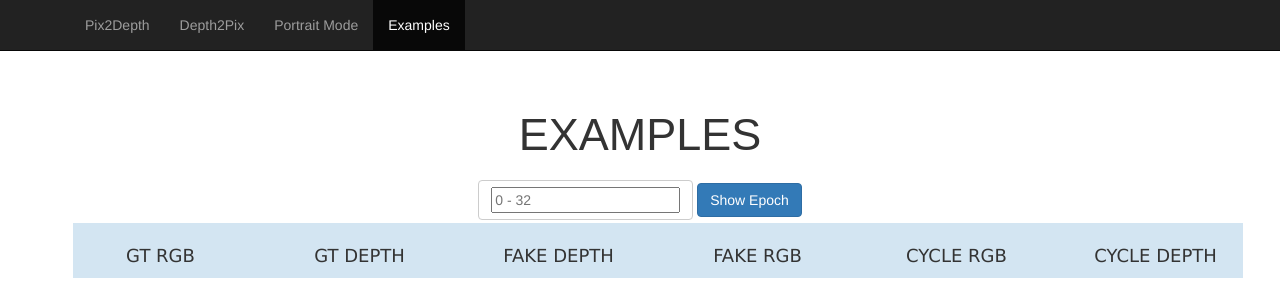
After one commit to gautam678/Pix2Depth, a Flask app: page /examples in a window 1280 px wide. The commit adds this page. Shown: the top 282 px of the page. Run offline with Flask 2, Linux system fonts and the light colour scheme; some libraries are stand-ins or nearby versions.

Commit message:
Example page

```diff
--- a/app.py
+++ b/app.py
@@ -68,6 +68,27 @@ def portrait():
 
     return render_template('client/potrait.html',image_left=img_left,image_right=img_right,options = CONFIG['portrait'])
 
+@app.route("/examples",methods=['GET','POST'])
+def example():
+    epoch = str(22)
+    if request.method == 'POST':
+        epoch = request.form['epoch']
+        epoch = str(min([32, int(epoch)]))
+    path = 'http://www.cs.virginia.edu/~ks6cq/cyclegan-1/output/cyclegan/exp_rgb2dep/20171202-023330/imgs/'
+    img = str(0)
+    print epoch
+    populate_page = []
+    image_types = ['input','fake','cyc']
+    a2b = ['A','B']
+    for i in range(0,20):
+        list_of_images=[]
+        for img_type in image_types:
+            for j in a2b:
+                image = path+img_type+j+'_'+epoch+'_'+str(i)+'.jpg'
+                list_of_images.append(image)
+        populate_page.append(list_of_images)
+    return render_template('client/example.html',path = populate_page)
+
 
 if __name__ == "__main__":
     development = CONFIG['development']
--- a/static/vendor/bootstrap/css/main.css
+++ b/static/vendor/bootstrap/css/main.css
@@ -9,3 +9,27 @@ img{
     padding: 2px;
     margin: 15px;
 }
+
+#example_img{
+    height:250px;
+    width:160px;
+}
+h2{
+    font-family: verdana;
+    text-transform: uppercase;
+    font-size: 18px;
+}
+
+h1{
+    font-family: "Avant Garde", Avantgarde, "Century Gothic", CenturyGothic, "AppleGothic", sans-serif;
+    font-size: 45px;
+    padding: 10px 10px;
+    text-align: center;
+    text-transform: uppercase;
+    text-rendering: optimizeLegibility;
+
+}
+#header{
+    background-color: #d3e5f2;
+    margin: 3px; padding: 3px;
+}
--- a/templates/client/depth.html
+++ b/templates/client/depth.html
@@ -37,6 +37,9 @@
           <li class="nav-item">
             <a class="nav-link" href="portrait">Portrait Mode</a>
           </li>
+          <li class="nav-item">
+              <a class="nav-link" href="examples">Examples</a>
+        </li>
         </ul>
       </div>
     </div>
--- /dev/null
+++ b/templates/client/example.html
@@ -0,0 +1,104 @@
+<!DOCTYPE html>
+<html lang="en">
+
+<head>
+
+    <meta charset="utf-8">
+    <meta name="viewport" content="width=device-width, initial-scale=1, shrink-to-fit=no">
+    <meta name="description" content="">
+    <meta name="author" content="">
+
+    <title>Depth and RGB Estimator</title>
+
+    <!-- Bootstrap core CSS -->
+    <link href="static/vendor/bootstrap/css/bootstrap.min.css" rel="stylesheet">
+    <link rel="stylesheet" href="{{ url_for('static', filename='vendor/bootstrap/css/main.css') }}">
+
+    <!-- Custom styles for this template -->
+
+
+</head>
+
+<body>
+
+    <!-- Navigation -->
+    <nav class="navbar navbar-default navbar-fixed-top navbar-inverse">
+        <div class="container">
+            <div class="collapse navbar-collapse" id="navbarResponsive">
+                <ul class="nav navbar-nav">
+                    <li class="nav-item">
+                        <a class="nav-link" href="/">Pix2Depth
+                        </a>
+                    </li>
+                    <li class="nav-item">
+                        <a class="nav-link" href="depth">Depth2Pix</a>
+                    </li>
+                    <li class="nav-item">
+                        <a class="nav-link" href="portrait">Portrait Mode</a>
+                    </li>
+                    <li class="nav-item active">
+                        <a class="nav-link" href="examples">Examples</a>
+                        <span class="sr-only">(current)</span>
+                    </li>
+                </ul>
+            </div>
+        </div>
+    </nav>
+
+    <!-- Page Content -->
+    <div class="container" id="main-content">
+        <div class="row">
+            <div class="col-lg-12 text-center">
+                <h1>Examples</h1>
+                <form action="/examples" method="post" enctype="multipart/form-data">
+                    <div class="row">
+                      <span class="btn btn-default btn-file">
+                        <input type="text" name="epoch" placeholder="0 - 32">
+                      </span>
+                      <input type="submit" value="Show Epoch" class="btn btn-primary">
+                    </div>
+                  </form>
+                <div class="container" id='header'>
+                <div class="row">
+                    <div class='col-lg-2'>
+                        <h2>GT RGB</h2>
+
+                    </div>
+                    <div class='col-lg-2'>
+                        <h2>GT Depth</h2>
+                    </div>
+                    <div class='col-lg-2'>
+                        <h2>Fake depth</h2>
+                    </div>
+                    <div class='col-lg-2'>
+                        <h2>Fake RGB</h2>
+                    </div>
+                    <div class='col-lg-2'>
+                        <h2>Cycle RGB</h2>
+                    </div>
+                    <div class='col-lg-2'>
+                        <h2>Cycle Depth</h2>
+                    </div>
+
+                </div>
+            </div>
+                <div class='container' style='overflow:scroll;height:500px;'>
+                    {% for list_images in path %}
+                    <div class="row">
+                        {% for images in list_images%}
+                        <img src="{{images}}" id='example_img'> {% endfor %}
+                    </div>
+                    {% endfor %}
+                </div>
+
+            </div>
+        </div>
+    </div>
+
+    <!-- Bootstrap core JavaScript -->
+    <script src="static/vendor/jquery/jquery.min.js"></script>
+    <script src="static/vendor/bootstrap/js/bootstrap.js"></script>
+
+</body>
+
+</html>
--- a/templates/client/index.html
+++ b/templates/client/index.html
@@ -37,6 +37,9 @@
           <li class="nav-item">
             <a class="nav-link" href="portrait">Portrait Mode</a>
           </li>
+          <li class="nav-item">
+              <a class="nav-link" href="examples">Examples</a>
+        </li>
         </ul>
       </div>
     </div>
--- a/templates/client/potrait.html
+++ b/templates/client/potrait.html
@@ -37,6 +37,9 @@
             <a class="nav-link" href="portrait">Portrait Mode</a>
             <span class="sr-only">(current)</span>
           </li>
+          <li class="nav-item">
+              <a class="nav-link" href="examples">Examples</a>
+        </li>
         </ul>
       </div>
     </div>
```
Also changed, not shown: config.py (+3 -4 lines).
